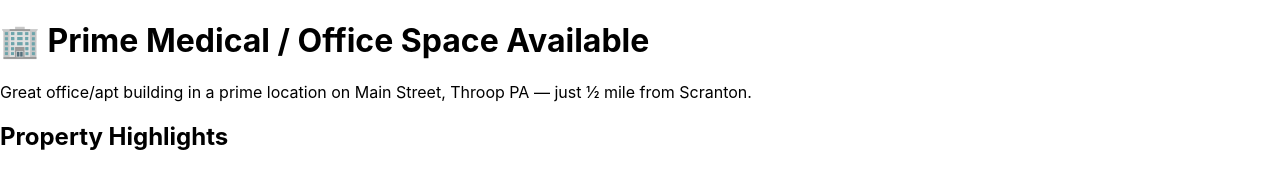
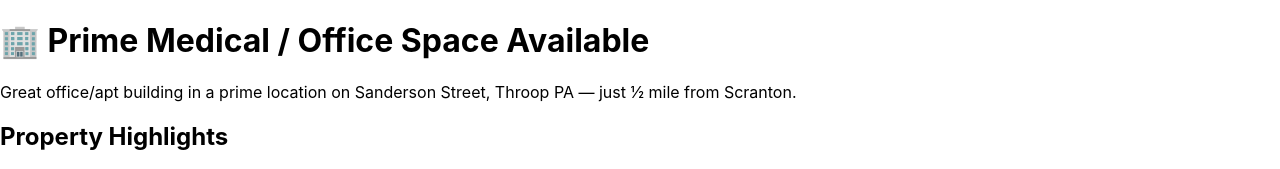
Before and after one commit to evannass-ux/jag-pt-brochure, a React (Create React App) app: page / in a window 1280 px wide. Shown: the top 169 px of the page. Built offline with nearby package versions, Linux system fonts and the light colour scheme.

Commit message:
Update App.js

```diff
--- a/src/App.js
+++ b/src/App.js
@@ -48,7 +48,7 @@ function App() {
           🏢 Prime Medical / Office Space Available
         </h1>
         <p className="text-lg text-gray-600 max-w-2xl mx-auto">
-          Great office/apt building in a prime location on Main Street, Throop PA — just ½ mile from Scranton.
+          Great office/apt building in a prime location on Sanderson Street, Throop PA — just ½ mile from Scranton.
         </p>
       </div>
 
```
